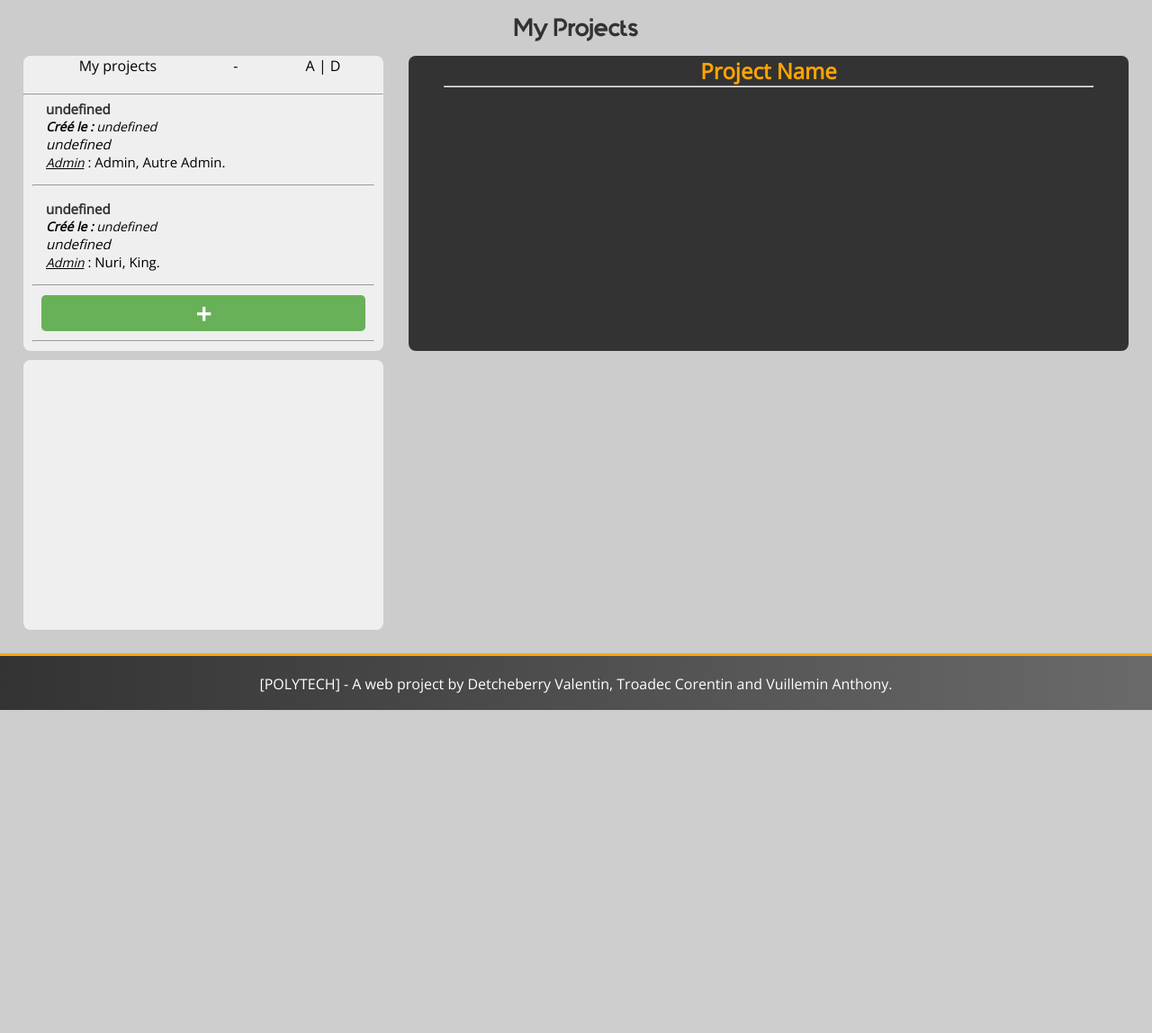
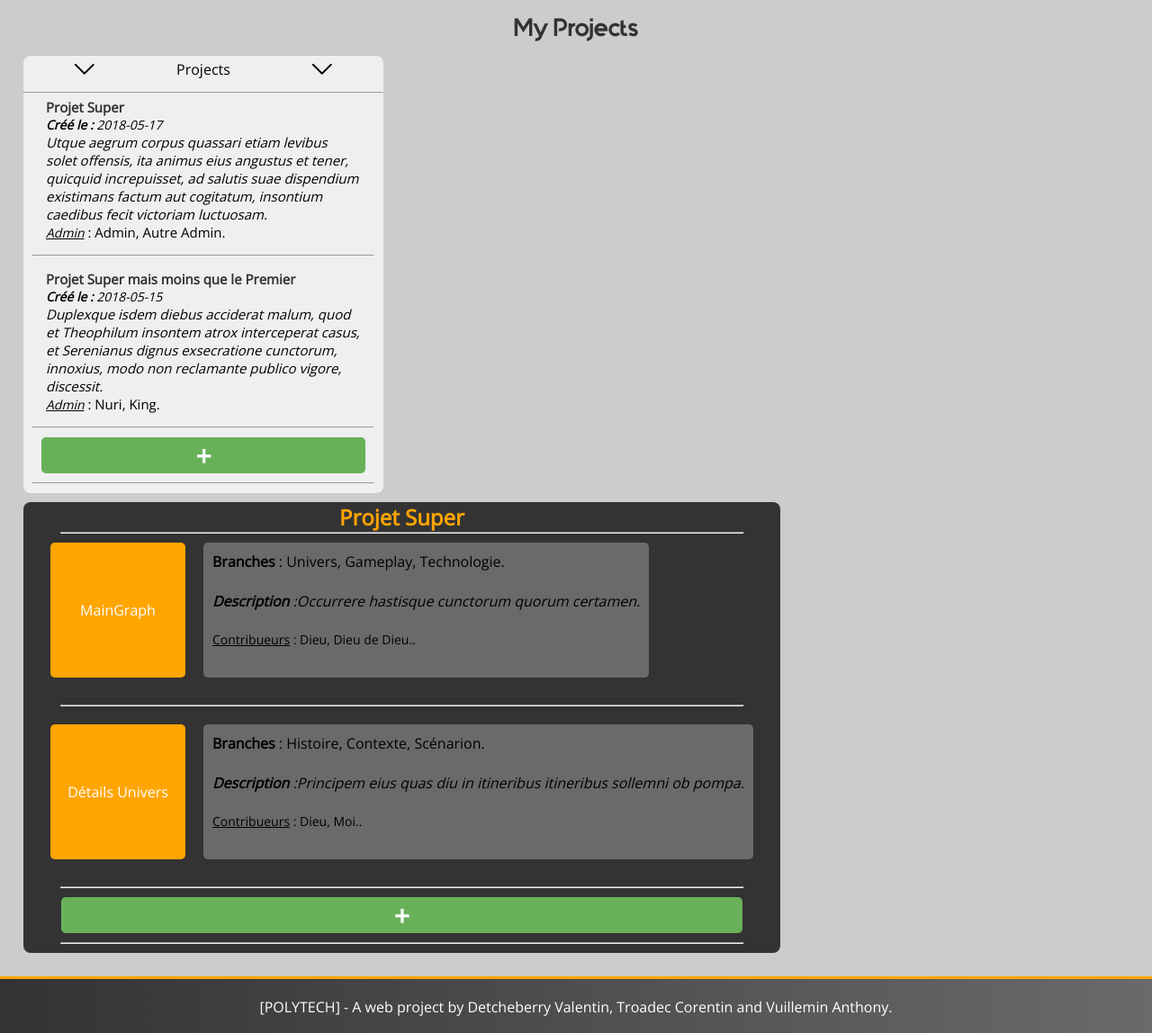
Before and after one commit to Hagbuck/project-designer, a PHP site: page /myproject.php in a window 1280 px wide. Shown: the part 53-1201 px from the top of the page at 90% size. Before the commit the page ends 842 px from the top, so only its background shows below. Run offline with PHP 8.4, Linux system fonts and the light colour scheme; some libraries are stand-ins or nearby versions.

Commit message:
Adaptation JSON pour récupération data

```diff
--- a/js/projects.js
+++ b/js/projects.js
@@ -18,9 +18,9 @@ function display_projects(stringJSON)
     }
 
     var stringProjet = '<div class="projet"> \
-      <p class="namePBlock" onclick="get_diagrams(\''+value['id']+'\',\''+value['name']+'\')">  '+value["name"]+' </p> \
-      <p class="datePBlock"> <span> Créé le :</span>  '+value["date_crea"]+' </p> \
-      <p class="descPBlock"> '+value["description"]+' </p> \
+      <p class="namePBlock" onclick="get_diagrams(\''+value['id_projet']+'\',\''+value['nom_projet']+'\')">  '+value["nom_projet"]+' </p> \
+      <p class="datePBlock"> <span> Créé le :</span>  '+value["date_creation_projet"]+' </p> \
+      <p class="descPBlock"> '+value["description_projet"]+' </p> \
       <p class="adminBlock"> <span>Admin</span> : '+stringAdmin+' </p> \
     </div> \
     <hr style="margin-bottom:10px">';
@@ -41,13 +41,13 @@ function most_recent_project(stringJSON)
   var name_max = null;
 
   $.each(dataProjet, function(index, value) {
-    var splitdate = value["date_crea"].split("/");
-    var date = new Date(splitdate[2],splitdate[1],splitdate[0]);
+    var splitdate = value["date_creation_projet"].split("-");
+    var date = new Date(splitdate[0],splitdate[1],splitdate[2]);
     if(date >date_max)
     {
-      id_max = value["id"]
+      id_max = value["id_projet"]
       date_max = date
-      name_max =  value["name"]
+      name_max =  value["nom_projet"]
     }
 });
   return [id_max,name_max];
--- a/myproject.php
+++ b/myproject.php
@@ -27,12 +27,9 @@
                 <div id="myprojects">
 
                   <div id="enteteProject">
-                    <div id="legend">
-                      <img id="imageProjet" />
-                      <span style="margin-bottom:10px"> My projects </span>
-                    </div>
-                    <span> - </span>
-                    <span> A | D </span>
+                      <img class="expand_arrow" src="./stylesheet/pictures/expand-arrow.png" />
+                      <span> Projects </span>
+                      <img class="expand_arrow" src="./stylesheet/pictures/expand-arrow.png" />
                   </div>
                   <hr>
 
@@ -45,7 +42,7 @@
                   <h2 id="nameProject"> Project Name  </h2>
                   <hr>
                 </div>
-                <div id="chatBox"> </div>
+               <!--   <div id="chatBox"> </div> -->
             </div>
 
         </section>
--- a/stylesheet/myproject.css
+++ b/stylesheet/myproject.css
@@ -73,6 +73,12 @@
   padding: 10px;
 }
 
+.expand_arrow
+{
+  width: 30px;
+  height: 30px;
+}
+
 #myprojects
 {
   background-color: #EFEFEF;
@@ -112,6 +118,11 @@
 {
   display: flex;
   justify-content: space-around;
+}
+
+#enteteProject *
+{
+  margin: auto;
 }
 
 .namePBlock,.namePBlock *
```
Also changed, not shown: stylesheet/pictures/expand-arrow.png (added).
